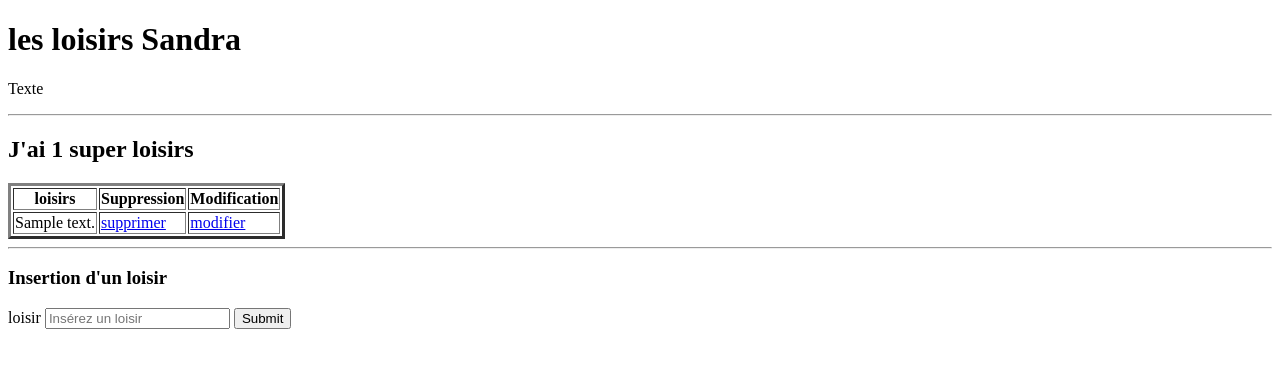
After one commit to Armel-H/sandra_site_CV, a PHP site: page /loisirs.php in a window 1280 px wide. The commit adds this page. Shown: the top 368 px of the page. Run offline with PHP 8.4, Linux system fonts and the light colour scheme; data comes from the database, SQL or seed files in the repository; tables that the repository leaves empty or names only in its code hold one stand-in row (values such as "Sample post").

Commit message:
commit n°10
ajout des pages loisir et modif des loisir.php

```diff
--- a/admin/competences.php
+++ b/admin/competences.php
@@ -1,3 +1,4 @@
+
 <?php
 require('connexion.php');
 $resultat = $pdoCV -> query("SELECT * FROM t_utilisateur WHERE id_utilisateur = '1'");
--- /dev/null
+++ b/admin/loisirs.php
@@ -0,0 +1,73 @@
+
+<?php
+require('connexion.php');
+$resultat = $pdoCV -> query("SELECT * FROM t_utilisateur WHERE id_utilisateur = '1'");
+$ligne_utilisateur = $resultat -> fetch(PDO::FETCH_ASSOC);
+?>
+<?php
+// gestion des contenus de la BDD
+// Insertion des compétences
+if(isset($_POST['loisir'])) {// Si on a  posté une nouvelle compétence.
+    if(!empty($_POST['loisir'])){// si compétence n'est aps vide.
+        $loisir = addslashes($_POST['loisir']);
+        $pdoCV->exec("INSERT INTO t_loisirs VALUES (NULL, '$loisir',  '1')");// mettre $id_utilisateur quand on l'aura dans la variable de session.
+        header("location: loisirs.php");// Pour revenir sur la page.
+        exit();
+    }// Ferme le if(!empty)
+}// ferme le if(isset)du formulaire
+
+// Suppréssion d'une compétence
+if(isset($_GET['id_loisir'])) {// ferme le if(isset) // Ici on récupère la competence par son id_ ds l'URL
+    $efface = $_GET['id_loisir'];
+    $resultat = "DELETE FROM t_loisirs WHERE id_loisir ='$efface'";
+    $pdoCV->query($resultat);
+    header("location: loisirs.php");
+}// Ferme le if(isset)
+
+ ?>
+<!DOCTYPE html>
+<html lang="fr">
+    <head>
+        <meta charset="utf-8">
+        <title>Admin : <?= $ligne_utilisateur['pseudo']; ?> </title>
+    </head>
+    <body>
+        <h1>les loisirs <?= $ligne_utilisateur['prenom']; ?></h1>
+        <p>Texte</p>
+        <hr>
+        <?php
+        $resultat = $pdoCV -> prepare("SELECT * FROM t_loisirs WHERE utilisateur_id = '1'");
+        $resultat -> execute();
+        $nbr_loisir = $resultat->rowCount();
+        //$ligne_loisir = $resultat -> fetch(PDO::FETCH_ASSOC);
+        ?>
+
+        <h2>J'ai <?php echo $nbr_loisir; ?> super loisirs</h2>
+
+        <table border="3">
+            <tr>
+                <th>loisirs</th>
+                <th>Suppression</th>
+                <th>Modification</th>
+            </tr>
+            <tr>
+                <?php while($ligne_loisir = $resultat -> fetch(PDO::FETCH_ASSOC) ) {?>
+                <td><?php echo $ligne_loisir['loisir'] ;?></td>
+                <td><a href="loisirs.php?id_loisir=<?php echo $ligne_loisir['id_loisir']; ?>">supprimer</a></td>
+                <td><a href="modif_loisirs.php?id_loisir=<?php echo $ligne_loisir['id_loisir']; ?>">modifier</a></td>
+            </tr>
+        <?php } ?>
+        </table>
+        <hr>
+        <h3>Insertion d'un loisir</h3>
+        <!--Formulaire d'insertion -->
+
+        <form action="loisirs.php" method="post">
+            <label for="loisir">loisir</label>
+            <input type="text" name="loisir" id="loisir" placeholder="Insérez un loisir">
+            <input type="submit"name="Insérez">
+
+        </form>
+
+    </body>
+</html>
```
Also changed, not shown: admin/modif_competence.php (+22 -1 lines), admin/modif_loisirs.php (added, +49 -0 lines).
